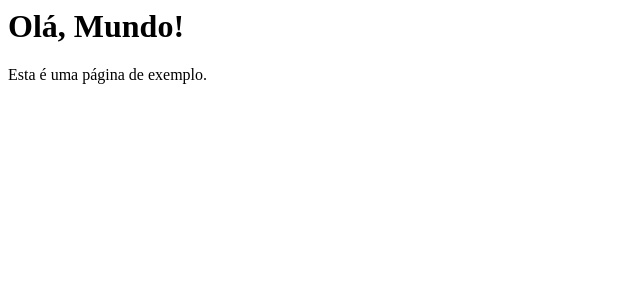
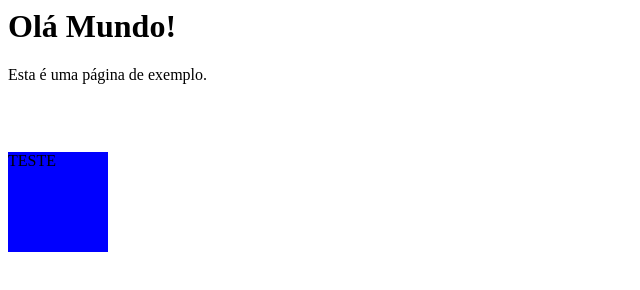
Before and after one commit to zedmaster/coodesh, a plain HTML site: page app/index.html in a window 1280 px wide. Shown: the whole page, without its empty margins (0-640 px from the left). Drawn offline with Linux system fonts and the light colour scheme.

Commit message:
fix: correção no codebuild para altrerar o launch template feat: alteração no html para melhorar

```diff
--- a/app/index.html
+++ b/app/index.html
@@ -3,7 +3,9 @@
         <title>Página de Exemplo</title>
     </head>
     <body>
-        <h1>Olá, Mundo!</h1>
+        <h1>Olá Mundo!</h1>
         <p>Esta é uma página de exemplo.</p>
+        </br></br>
+        <p style="width: 100px; height: 100px; background-color: blue;">TESTE</p>
     </body>
 </html>
```
Also changed, not shown: 1 other file.
